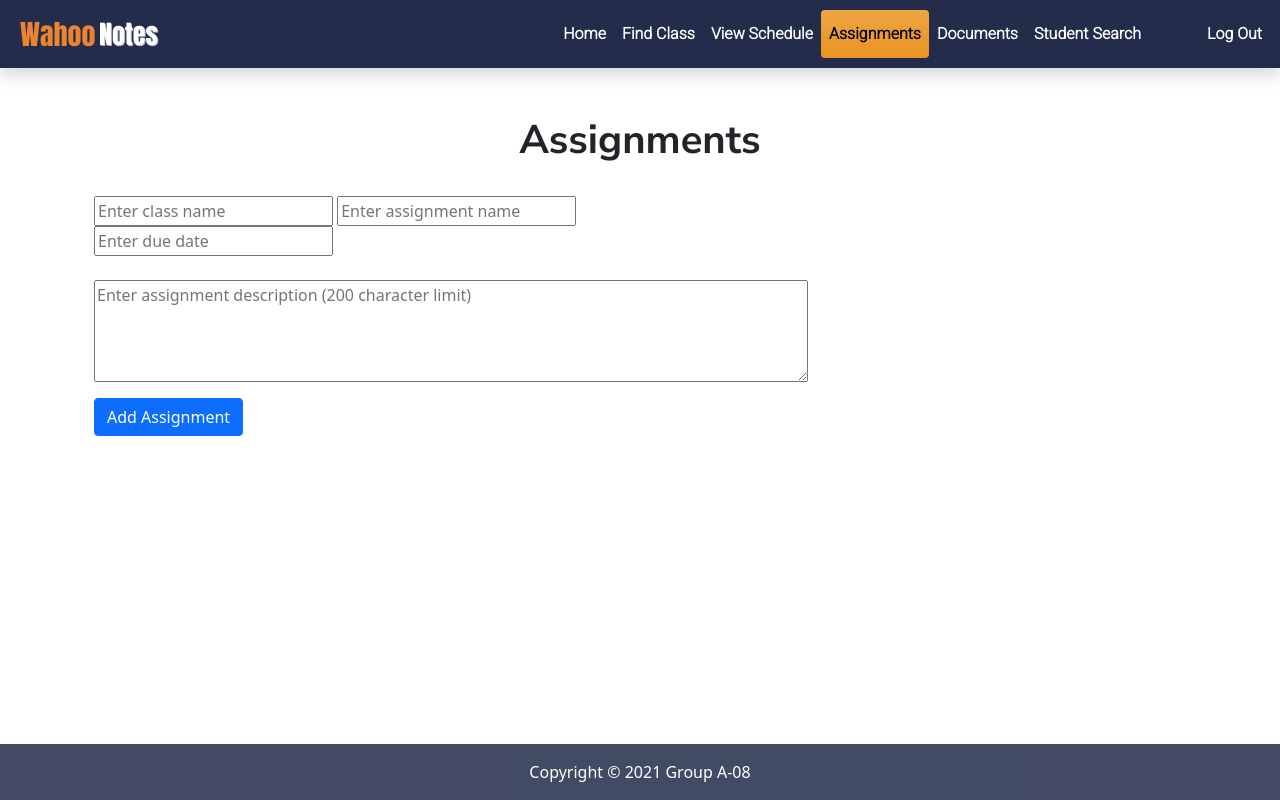
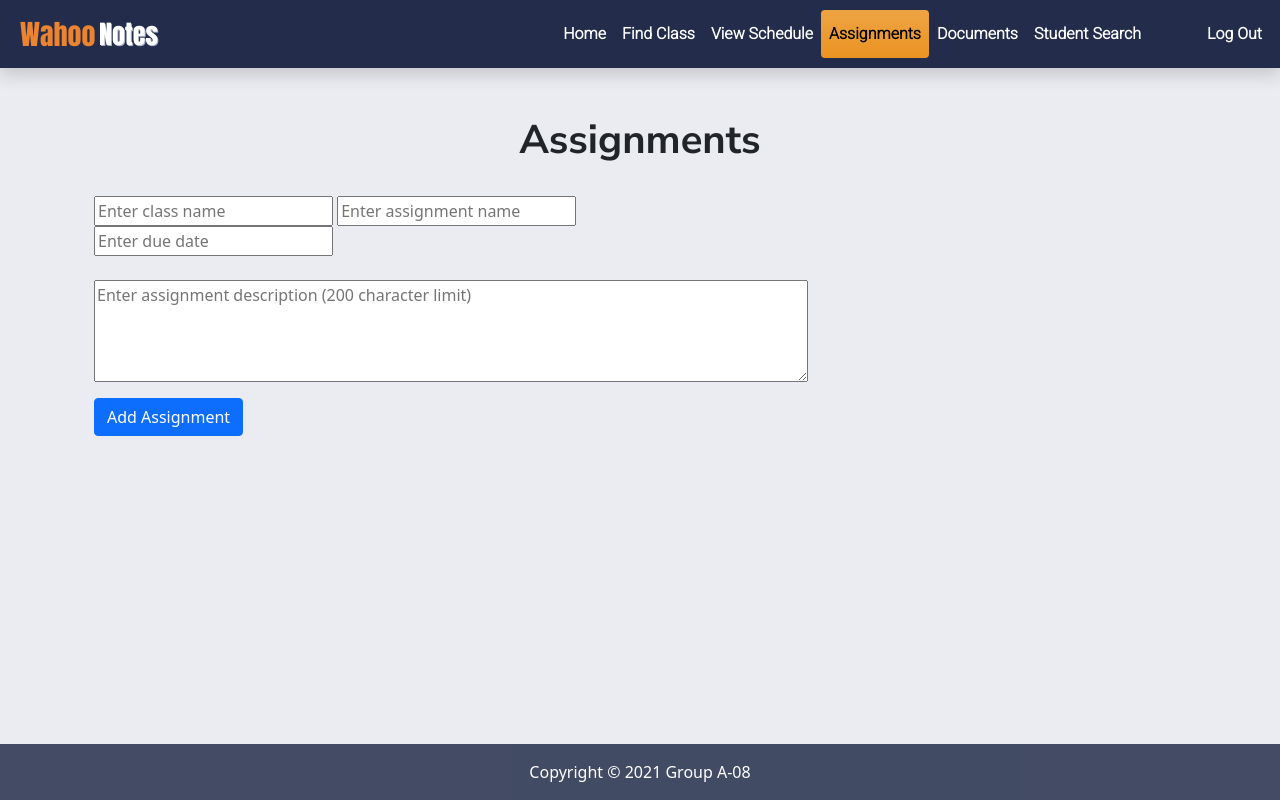
Before and after one commit to WilliamHaslet/wahoo-notes-website-project, a Django app: page /assignments/ in a window 1280 px wide. Run offline with Django 3.2, Linux system fonts and the light colour scheme; the visitor is signed in with stand-in values (Sample User, id 1); data that the repository does not hold is empty; some libraries are stand-ins or nearby versions.

Commit message:
text wrap

```diff
--- a/main_app/templates/main_app/assignments.html
+++ b/main_app/templates/main_app/assignments.html
@@ -12,13 +12,13 @@
 
 {% block content %}
 
-<body>
+<body style= "background-color: #ebecf1;">
     <center>
         <h1 class=" mt-5" style="font-family:'Nunito Sans', Arial"><b>Assignments</b></h1>
     </center>
     <br>
          <div class= "container">
-             <div class="row justify-content-center">
+             <div class="row justify-content-center text-wrap">
                  <!--Assignments List (left)-->
                  <div class="col">
                     <form method="POST" action="{% url 'main_app:addAssignment' %}" style="display: inline;">
@@ -34,7 +34,7 @@
                  </div>
                  <!--Add Assignment (right)-->
                  <div class="col text-wrap">
-                    <ul class= "no-bullets">
+                    <ul class= "no-bullets text-wrap">
                         {% for assignment in my_assignments %}
                         <li>
                         <form method="POST" action="{% url 'main_app:removeAssignment' assignment.id %}"
@@ -51,10 +51,3 @@
          </div>
  </body>
 {% endblock %}
-<style>
-    body{
-        color: #1a202c;
-        text-align: left;
-        background-color: #ebecf1;
-      }
-</style>
```
